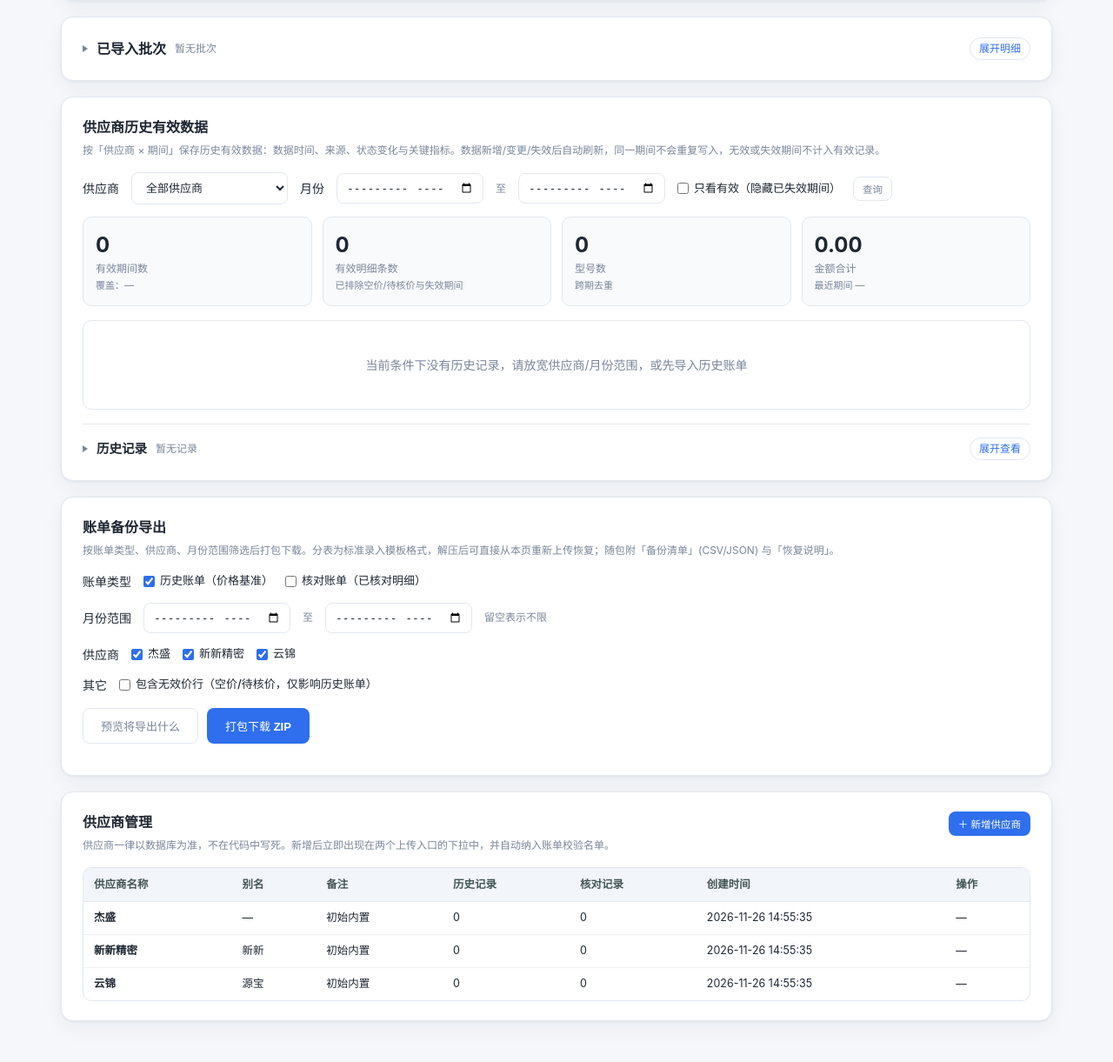
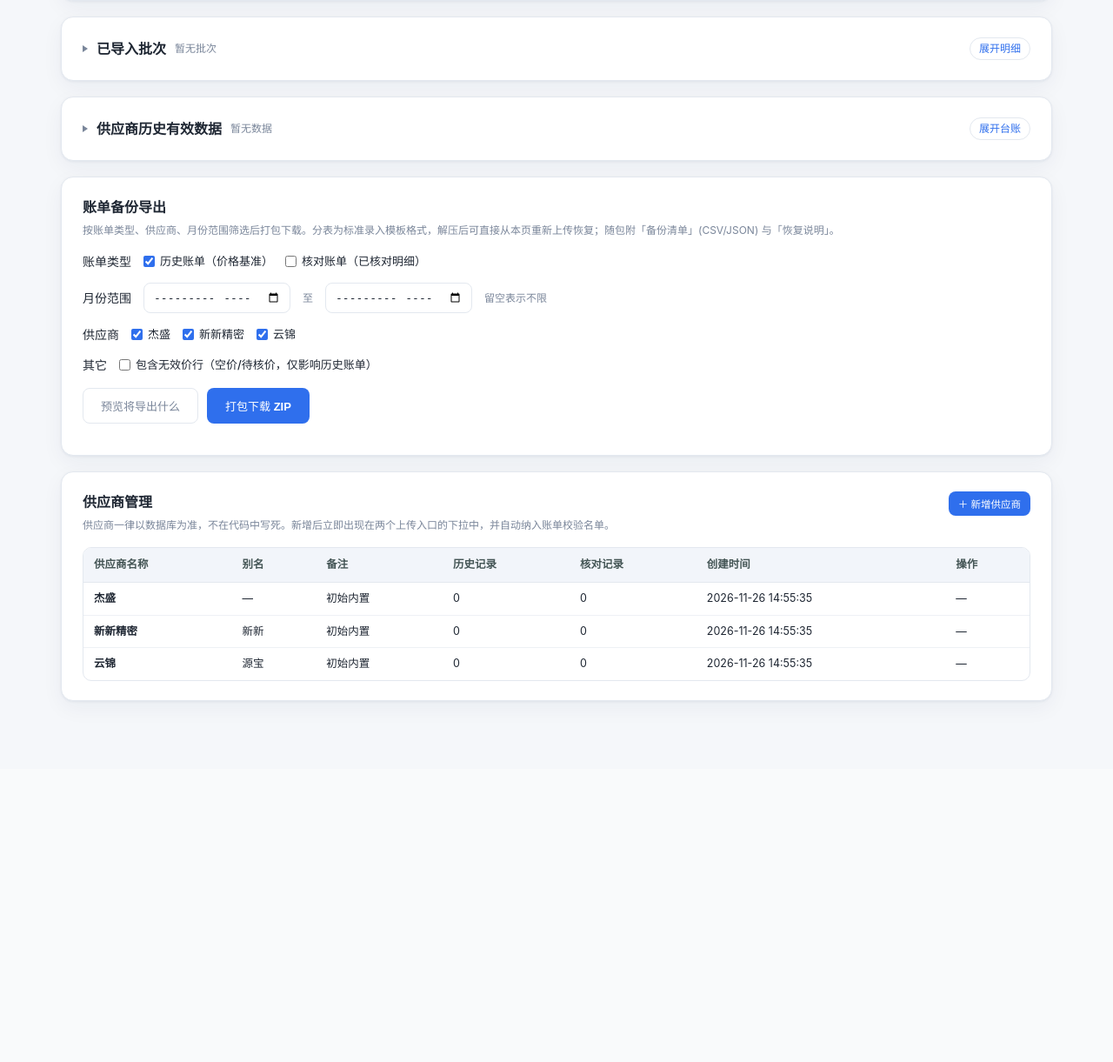
Before and after one commit to 863332-jack/worbench-dev, a Flask app: page / in a window 1280 px wide. Shown: the part 637-1858 px from the top of the page at 87% size. After the commit the page ends 1446 px from the top, so only its background shows below. Run offline with Flask 3, Linux system fonts and the light colour scheme; data comes from the database, SQL or seed files in the repository; data that the repository does not hold is empty.

Commit message:
「供应商历史有效数据」整块改为可折叠，与已有折叠模块统一
- 卡片内容（说明/筛选栏/统计卡/台账表/历史记录）整体包进 .fold，
  默认收起；收起时明细全部隐藏，展开后按原样完整显示，布局样式不变
- 标题行与「已导入批次」完全同构：箭头 + h2 + 汇总计数 + 胶囊按钮，
  文案「展开台账/收起台账」仍由 data-closed/data-open 纯 CSS 驱动
- 汇总计数取 summary：33 个有效期间 · 1774 条有效明细，收起态也能看出有多少数据
- 说明文字从 card-head 移进 fold-body，避免收起行被长文案撑成多行
- 「重建台账」按钮仍在标题行右侧，但加了 preventDefault/stopPropagation：
  点它只重建，不会连带把整块展开或收起
- 「历史记录」保留为二级折叠，与外层状态相互独立

验证：UI 30 项断言全过（默认收起 / 展开可见 / 再点收起 / 高度 28→1629→28px /
内层独立 / 按钮不误触 / 刷新后保持展开 / 34 行数据未损），冒烟 67/67

```diff
--- a/static/app.js
+++ b/static/app.js
@@ -478,6 +478,10 @@ async function loadSupplierHistory(){
 
 function renderSupplierHistory(r){
   const s=r.summary||{}, rows=r.rows||[], events=r.events||[];
+  const cnt=$('#foldSupHistCount');
+  if(cnt) cnt.textContent = s.periods
+    ? `${s.periods} 个有效期间 · ${s.rows_valid||0} 条有效明细`
+    : (s.periods_expired ? '当前无有效期间' : '暂无数据');
   $('#shStats').innerHTML=`
     <div class="stat"><div class="n">${s.periods||0}</div><div class="l">有效期间数</div>
       <div class="hint">覆盖：${esc((s.suppliers||[]).join('、')||'—')}</div></div>
@@ -534,7 +538,9 @@ $('#btnShQuery').addEventListener('click',loadSupplierHistory);
 ['#shSupplier','#shFrom','#shTo','#shHideExpired'].forEach(sel=>{
   $(sel).addEventListener('change',loadSupplierHistory);
 });
-$('#btnSupHistRebuild').addEventListener('click',async()=>{
+$('#btnSupHistRebuild').addEventListener('click',async(ev)=>{
+  // 这个按钮在 <summary> 里：只做重建，不能顺带把整块折叠区展开/收起
+  ev.preventDefault(); ev.stopPropagation();
   if(!state.isAdmin){ toast('需要管理员权限'); return; }
   try{
     const r=await fetch('/api/suppliers/history/rebuild',{method:'POST'}).then(x=>x.json());
--- a/static/style.css
+++ b/static/style.css
@@ -165,6 +165,9 @@ input[type=month]{ padding:8px 10px; border:1px solid var(--line); border-radius
 .fold-body{ margin-top:14px; }
 .fold-sub{ margin-top:16px; padding-top:14px; border-top:1px solid var(--line); }
 .fold-sub>.fold-body{ margin-top:12px; }
+.fold-desc{ margin:0 0 14px; line-height:1.6; }
+/* summary 里的操作按钮：固定尺寸，不随标题伸缩；点击由 JS 拦截，不触发折叠 */
+.fold-head .btn{ flex:0 0 auto; }
 .detail-evidence{ margin-top:18px; }
 tr.st-match td{ background:var(--green-bg); }
 tr.st-review td{ background:var(--orange-bg, #fdf0e6); }
--- a/templates/index.html
+++ b/templates/index.html
@@ -71,13 +71,16 @@
       </details>
     </div>
     <div class="card">
-      <div class="card-head">
-        <div><h2>供应商历史有效数据</h2>
-          <p class="muted">按「供应商 × 期间」保存历史有效数据：数据时间、来源、状态变化与关键指标。数据新增/变更/失效后自动刷新，同一期间不会重复写入，无效或失效期间不计入有效记录。</p></div>
-        <div class="head-actions">
+      <details class="fold" id="foldSupHist">
+        <summary class="fold-head">
+          <span class="fold-ico" aria-hidden="true"></span>
+          <h2>供应商历史有效数据</h2>
+          <span class="fold-count" id="foldSupHistCount"></span>
+          <span class="fold-hint" data-closed="展开台账" data-open="收起台账"></span>
           <button class="btn ghost small" id="btnSupHistRebuild" style="display:none">重建台账</button>
-        </div>
-      </div>
+        </summary>
+        <div class="fold-body">
+          <p class="muted fold-desc">按「供应商 × 期间」保存历史有效数据：数据时间、来源、状态变化与关键指标。数据新增/变更/失效后自动刷新，同一期间不会重复写入，无效或失效期间不计入有效记录。</p>
           <div class="form-row">
             <label>供应商</label>
             <select id="shSupplier"><option value="">全部供应商</option></select>
@@ -98,6 +101,8 @@
             </summary>
             <div class="fold-body">
               <div class="report" id="shEvents"></div>
+            </div>
+          </details>
         </div>
       </details>
     </div>
```
Also changed, not shown: 使用说明.md (+19 -8 lines). Lines whose indentation alone changed are shown as unchanged.
